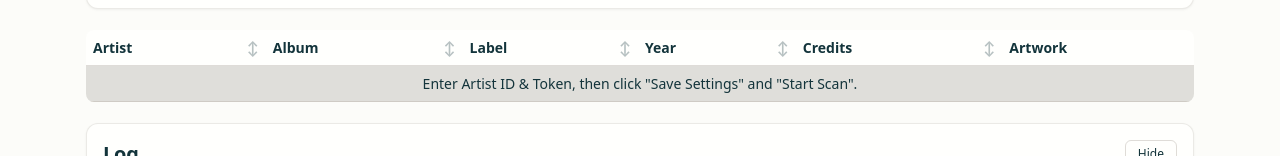
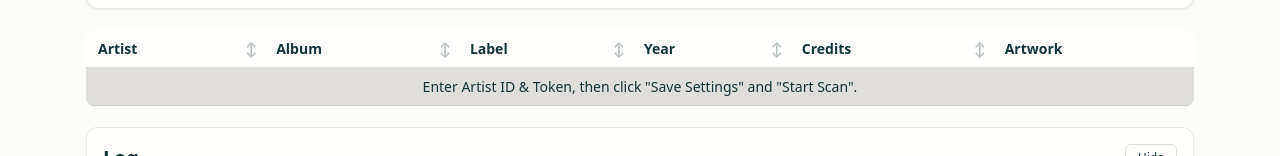
Before and after one commit to daveotero/Music-Production-Scanner, a plain HTML site: page index.html in a window 1280 px wide. Shown: the part 295-451 px from the top of the page. Drawn offline with nearby package versions, Linux system fonts and the light colour scheme.

Commit message:
Minor Fixes

```diff
--- a/style.css
+++ b/style.css
@@ -463,6 +463,7 @@ select.form-control { padding: var(--space-8) var(--space-12); -webkit-appearanc
 .table th, .table td {
   color: var(--color-text);
   background-color: transparent;
+  padding: var(--space-8) var(--space-12); /* Top/Bottom: 12px, Left/Right: 8px */
   border-color: var(--color-border);
 }
 .table-striped>tbody>tr:nth-of-type(odd) {
```
